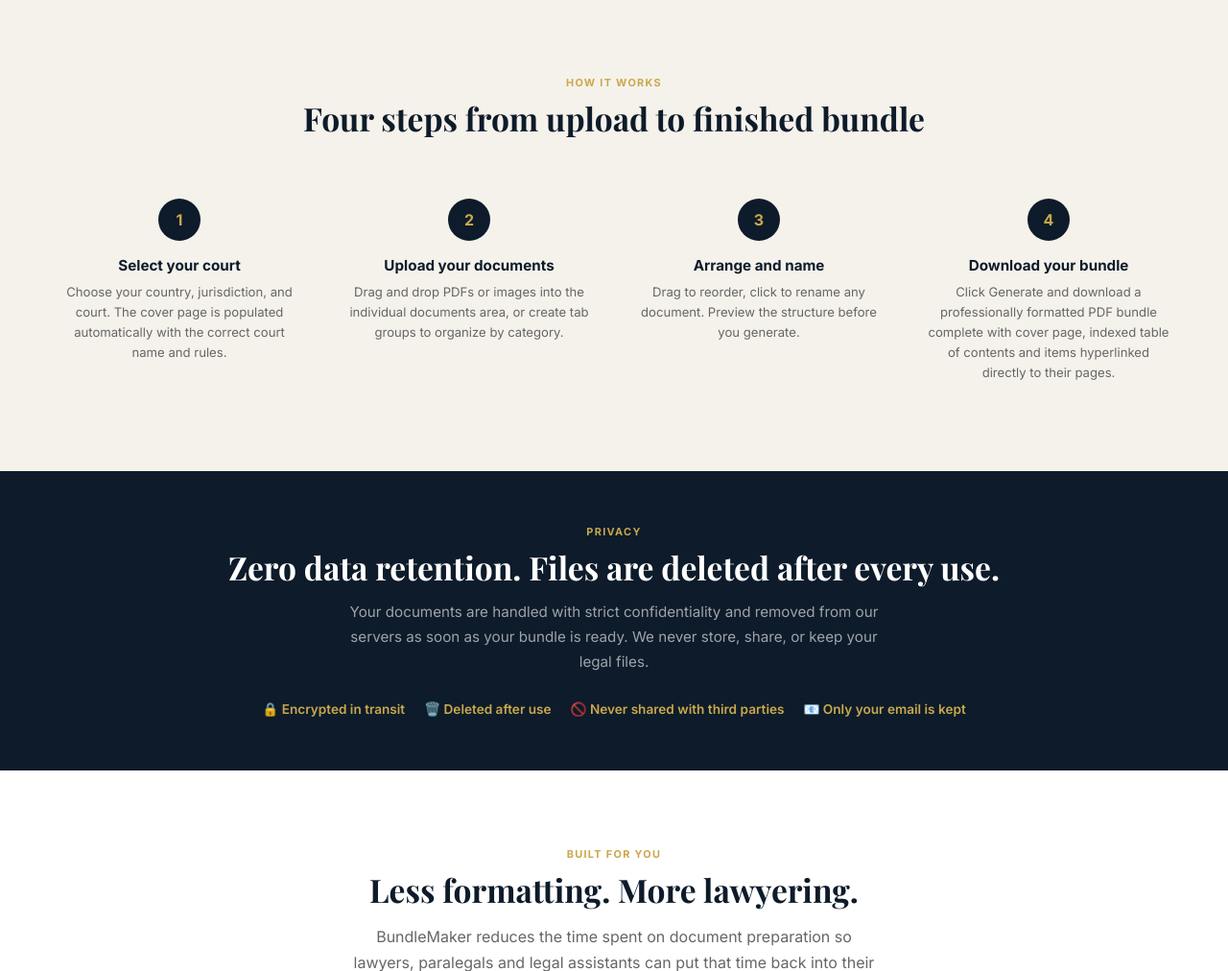
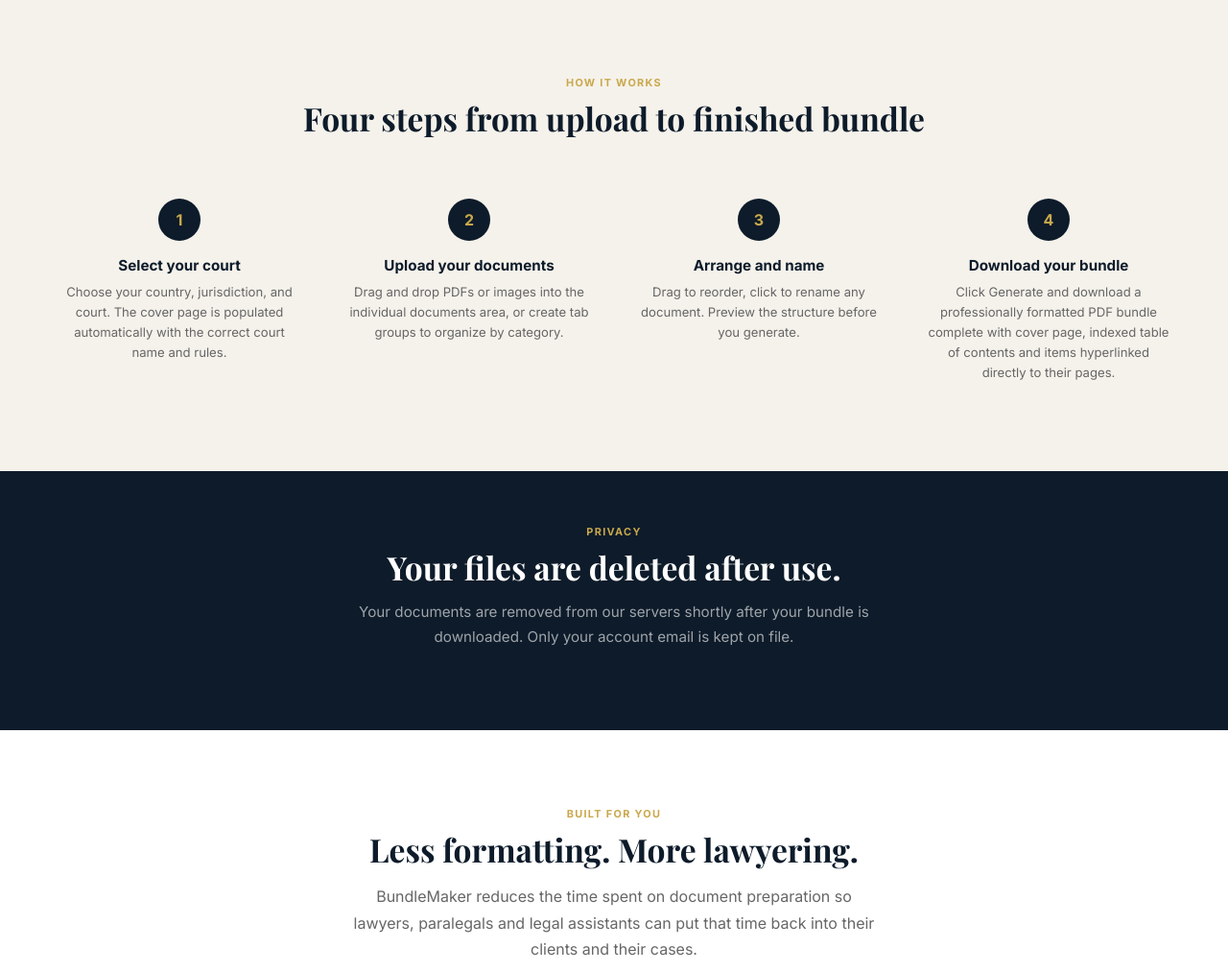
Before and after one commit to AmieOnda2013/bundlemaker, a Flask app: page / in a window 1280 px wide. Shown: the part 1533-2545 px from the top of the page at 96% size. Run offline with Flask 3, Linux system fonts and the light colour scheme.

Commit message:
Simplify privacy section: cleaner tagline, remove bullet points
Co-Authored-By: Claude Sonnet 4.6 <noreply@anthropic.com>

```diff
--- a/templates/landing.html
+++ b/templates/landing.html
@@ -229,14 +229,8 @@
 <!-- ── Privacy ── -->
 <section class="privacy-banner">
   <div class="section-tag" style="color:var(--gold)">Privacy</div>
-  <h2>Zero data retention. Files are deleted after every use.</h2>
-  <p>Your documents are handled with strict confidentiality and removed from our servers as soon as your bundle is ready. We never store, share, or keep your legal files.</p>
-  <div class="privacy-points">
-    <div class="privacy-point">🔒 Encrypted in transit</div>
-    <div class="privacy-point">🗑️ Deleted after use</div>
-    <div class="privacy-point">🚫 Never shared with third parties</div>
-    <div class="privacy-point">📧 Only your email is kept</div>
-  </div>
+  <h2>Your files are deleted after use.</h2>
+  <p>Your documents are removed from our servers shortly after your bundle is downloaded. Only your account email is kept on file.</p>
 </section>
 
 <!-- ── For Legal Professionals ── -->
```
